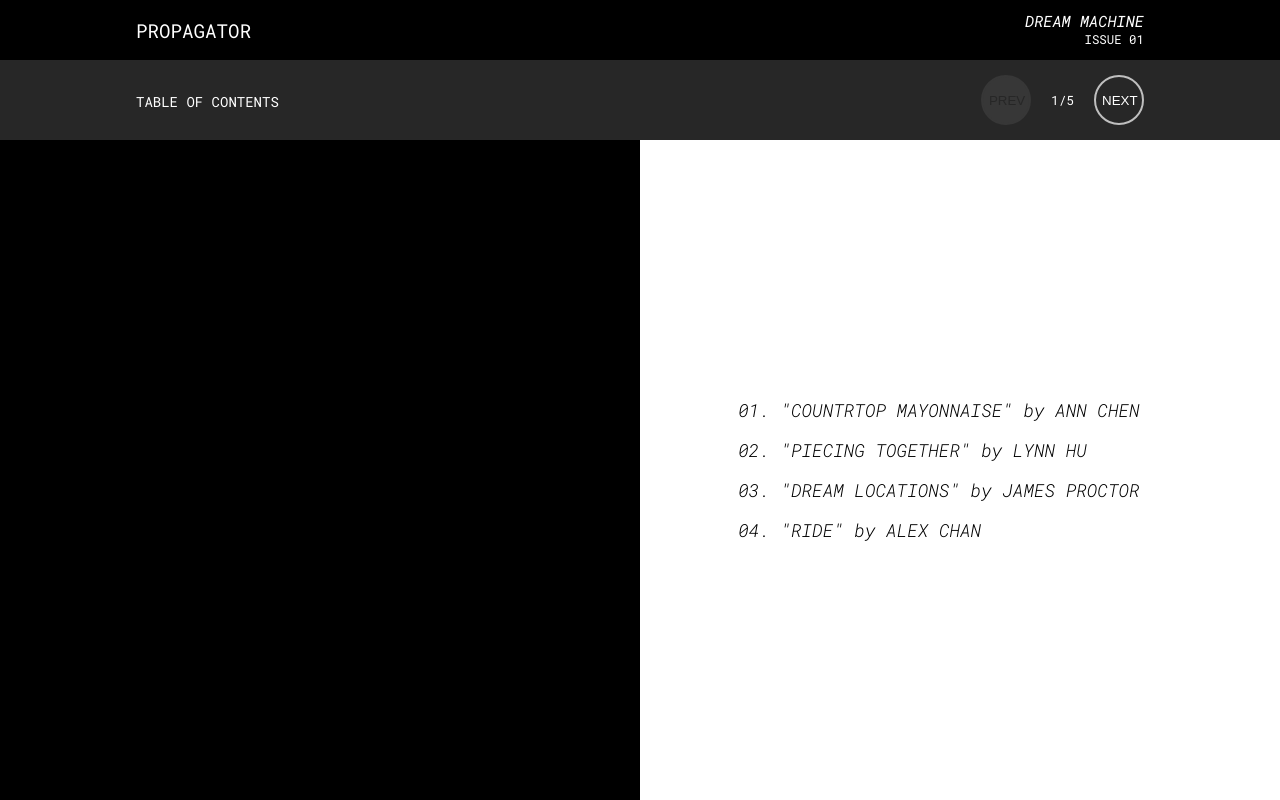
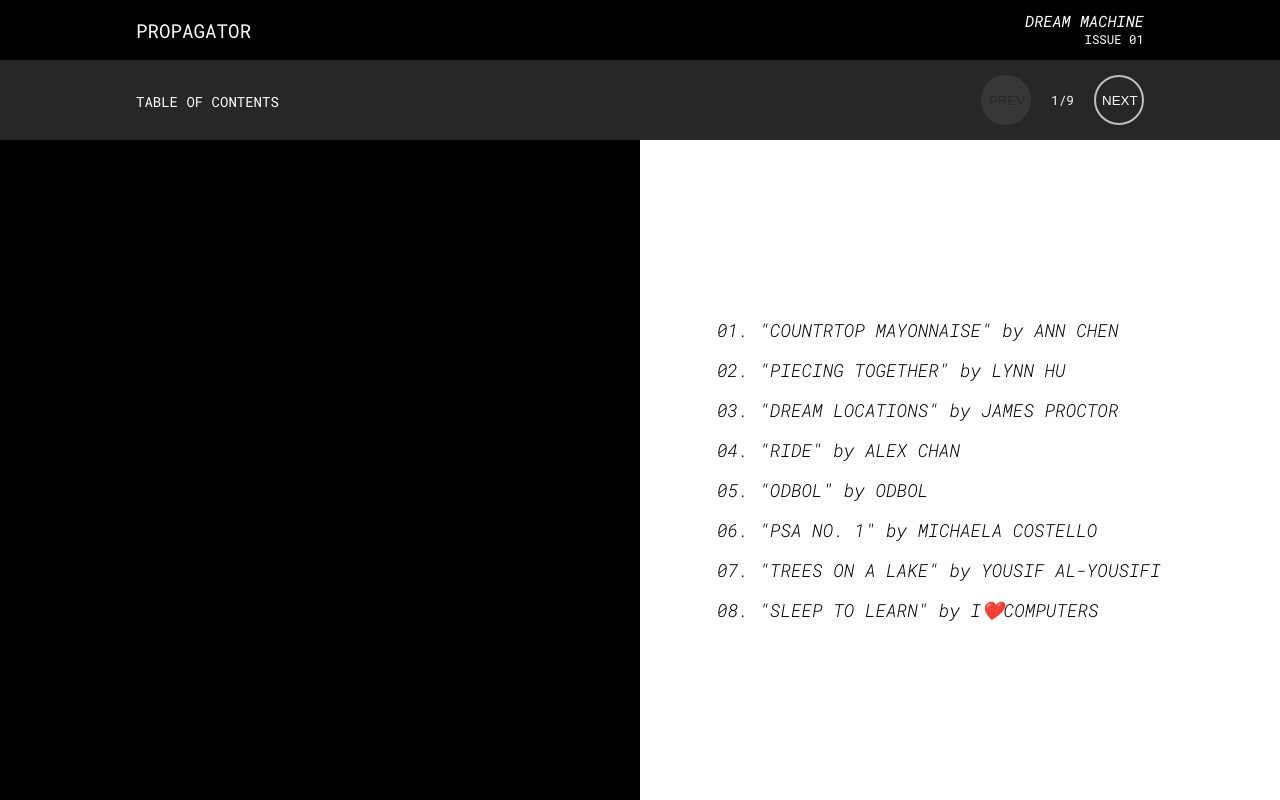
Before and after one commit to a-water/propagator, a React (Create React App) app: page /issue-01 in a window 1280 px wide. Built offline with nearby package versions, Linux system fonts and the light colour scheme.

Commit message:
putting back data from other submissions

```diff
--- a/src/css/ZineSubmission.css
+++ b/src/css/ZineSubmission.css
@@ -85,7 +85,7 @@
 }
 
 .zine-quote-inner {
-  width: 60%;
+  width: 65%;
   text-align: center;
 }
 
--- a/src/js/ZineSubmission.js
+++ b/src/js/ZineSubmission.js
@@ -1,7 +1,7 @@
 import React, { Component } from 'react';
 
 class ZineSubmission extends Component {
-  renderSplitParas(content) {
+  renderInnerHtml(content) {
     return { __html: content };
   }
 
@@ -17,7 +17,7 @@ class ZineSubmission extends Component {
             <div className="split-left">
               <div className="text">
                 <span className="submission-title">{ data.title }</span>
-                <p dangerouslySetInnerHTML={ this.renderSplitParas(primaryTemplate.text) }></p>
+                <p dangerouslySetInnerHTML={ this.renderInnerHtml(primaryTemplate.text) }></p>
               </div>
             </div>
             <div className="split-right">
@@ -32,6 +32,7 @@ class ZineSubmission extends Component {
         </div>
       );
     } else if (primaryTemplate.style === 'full') {
+
       return (
         <div className="zine-section">
           { /* TODO: Move below to FullTemplate component */ }
@@ -42,7 +43,8 @@ class ZineSubmission extends Component {
                 <div className="submission-title-container">
                   <span className="submission-title">{ data.title }</span>
                 </div>
-                <p dangerouslySetInnerHTML={ this.renderSplitParas(primaryTemplate.text) }></p>
+                <p dangerouslySetInnerHTML={ this.renderInnerHtml(primaryTemplate.text) }></p>
+                <div dangerouslySetInnerHTML={ this.renderInnerHtml(primaryTemplate.video) }></div>
               </div>
             </div>
           </div>
--- a/src/js/data/issue-01.js
+++ b/src/js/data/issue-01.js
@@ -177,46 +177,156 @@ module.exports = {
     // ------------------------------------------------------
     // 05. odbol by odbol
     // ------------------------------------------------------
+    {
+      "id": "",
+      "author": "odbol",
+      "creds": "new media artist & cybertechnician",
+      "submissionTitle": "odbol",
 
+      "content": {
+        "title": "odbol",
+        "assetDir": "odbol",
+
+        "primary": {
+          "template": {
+            "style": "full",
+            "contentType":"video",
+            "video": "<iframe width=\"560\" height=\"315\" src=\"https://www.youtube.com/embed/aXo0ng7tpIY\" frameborder=\"0\" allow=\"accelerometer; autoplay; encrypted-media; gyroscope; picture-in-picture\" allowfullscreen></iframe>"
+          }
+        },
+
+        "quote": "Suddenly, I woke up, and knew I was supposed to bring it to life.",
+
+        "secondary": {
+          "template": {
+
+          }
+
+        },
+        "tertiary": {
+          "template": {
+
+          }
+        }
+      }
+    },
 
     // ------------------------------------------------------
     // 06. PSA no. 1 by Michaela Costello
     // ------------------------------------------------------
+    {
+      "id": "",
+      "author": "Michaela Costello",
+      "creds": "illustrator & graphic designer",
+      "submissionTitle": "PSA no. 1",
 
+      "content": {
+        "title": "PSA no. 1",
+        "assetDir": "psa-no-1",
+
+        "primary": {
+          "template": {
+            "style": "split",
+            "contentType":"imgText",
+            "img": "primary.png",
+            "text": "I was given a dead fish by strangers, and made to feel quite personally guilty about it’s lifeless state. Within the context of this guilt I was persuaded to hurry up and get it into the building over there. I panicked and hurried my way, stressed as can be, into an unknown government-style building. When I realized, upon entry, that there was no purpose for me here, I turned around to leave. The only exit was through a gateway-barrier resembling that of an airport security clearance point. I would be required, if I were to exit, to give my genetic information in a variety of forms. I was trapped. This is a true terror. I yell out a long, drawn out, “No!”"
+          }
+        },
+
+        "quote": "A meeting becomes an acquaintance; an acquaintance becomes a friendship.",
+
+        "secondary": {
+          "template": {
+
+          }
+
+        },
+        "tertiary": {
+          "template": {
+
+          }
+        }
+      }
+    },
 
     // ------------------------------------------------------
     // 07. Trees on a Lake by Yousif Al-Yousifi
     // ------------------------------------------------------
+    {
+      "id": "",
+      "author": "Yousif Al-Yousifi",
+      "creds": "new media artist & programmer",
+      "submissionTitle": "Trees on a Lake",
+
+      "content": {
+        "title": "Trees on a Lake",
+        "assetDir": "trees-on-a-lake",
+
+        "primary": {
+          "template": {
+            "style": "full",
+            "contentType":"video",
+            "video": ""
+          }
+        },
+
+        "quote": "After a few days of thinking about it, I dreamt about it.",
+
+        "secondary": {
+          "template": {
+
+          }
+
+        },
+        "tertiary": {
+          "template": {
+
+          }
+        }
+      }
+    },
 
 
     // ------------------------------------------------------
     // 08. Sleep to Learn by i<3computers
     // ------------------------------------------------------
+    {
+      "id": "",
+      "author": "i❤️computers",
+      "creds": "code diva",
+      "submissionTitle": "Sleep to Learn",
+
+      "content": {
+        "title": "Sleep to Learn",
+        "assetDir": "sleep-to-learn",
+
+        "primary": {
+          "template": {
+            "style": "full",
+            "contentType":"iframe",
+            "iframe": ""
+          }
+        },
+
+        "quote": "I’d like to think our dreams are that fluttery surreal color that sprinkle into our dull lives.",
+
+        "secondary": {
+          "template": {
+
+          }
+
+        },
+        "tertiary": {
+          "template": {
+
+          }
+        }
+      }
+    }
 
 
     // ------------------------------------------------------
     // 09. tbd by Ashwath Anand
     // ------------------------------------------------------
-    // {
-    //   "id": "",
-    //   "content": {
-    //     "primary": {
-    //       "template": "split",
-    //       "title": "",
-    //       "text": ""
-    //     },
-    //     "quote": "",
-    //     "secondary": {
-    //       "template": "split",
-    //       "content": ""
-    //     },
-    //     "tertiary": {
-    //       "template": ""
-    //     }
-    //   },
-    //   "author": "Ashwath Anand",
-    //   "creds": "creative technologist & new media artist",
-    //   "submissionTitle": "TBD",
-    // }
   ]
 };
```
Also changed, not shown: src/assets/psa-no-1/primary.png (added).
